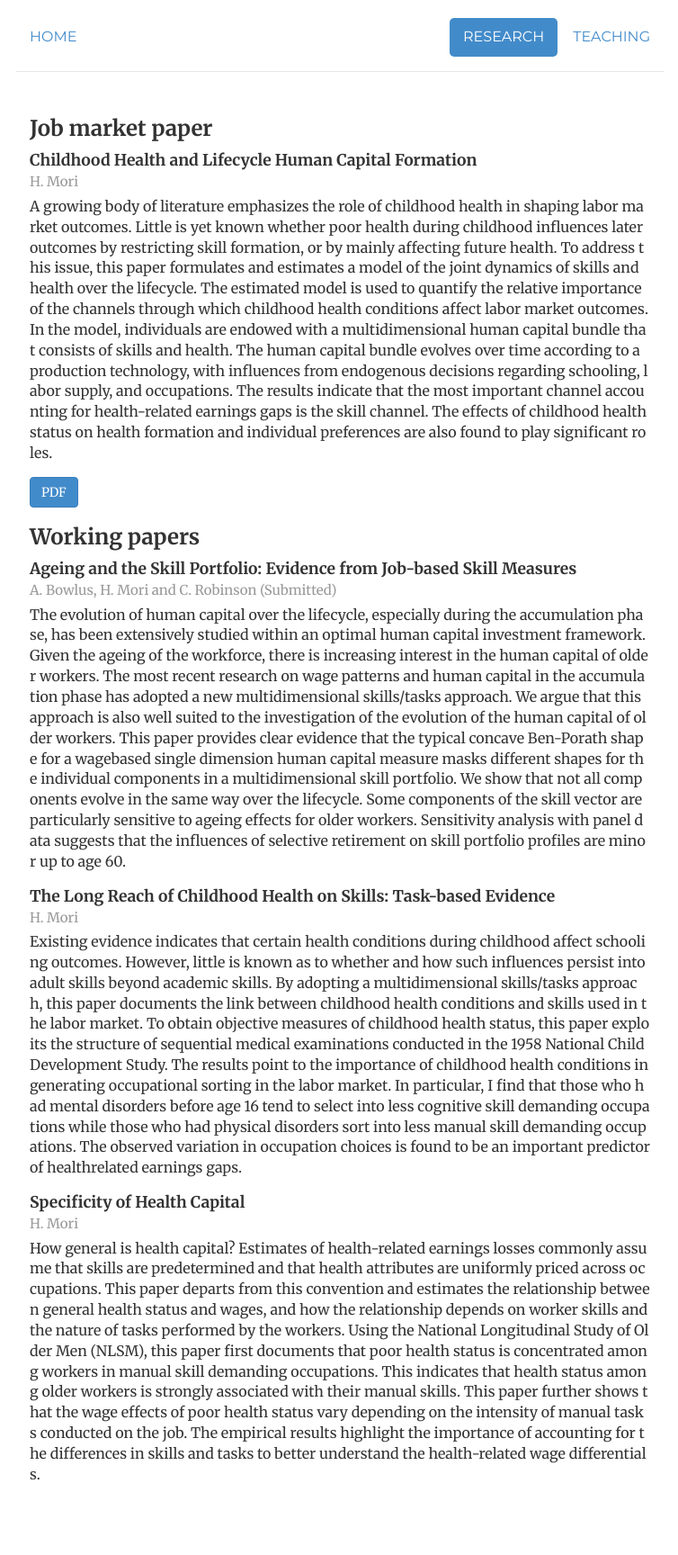
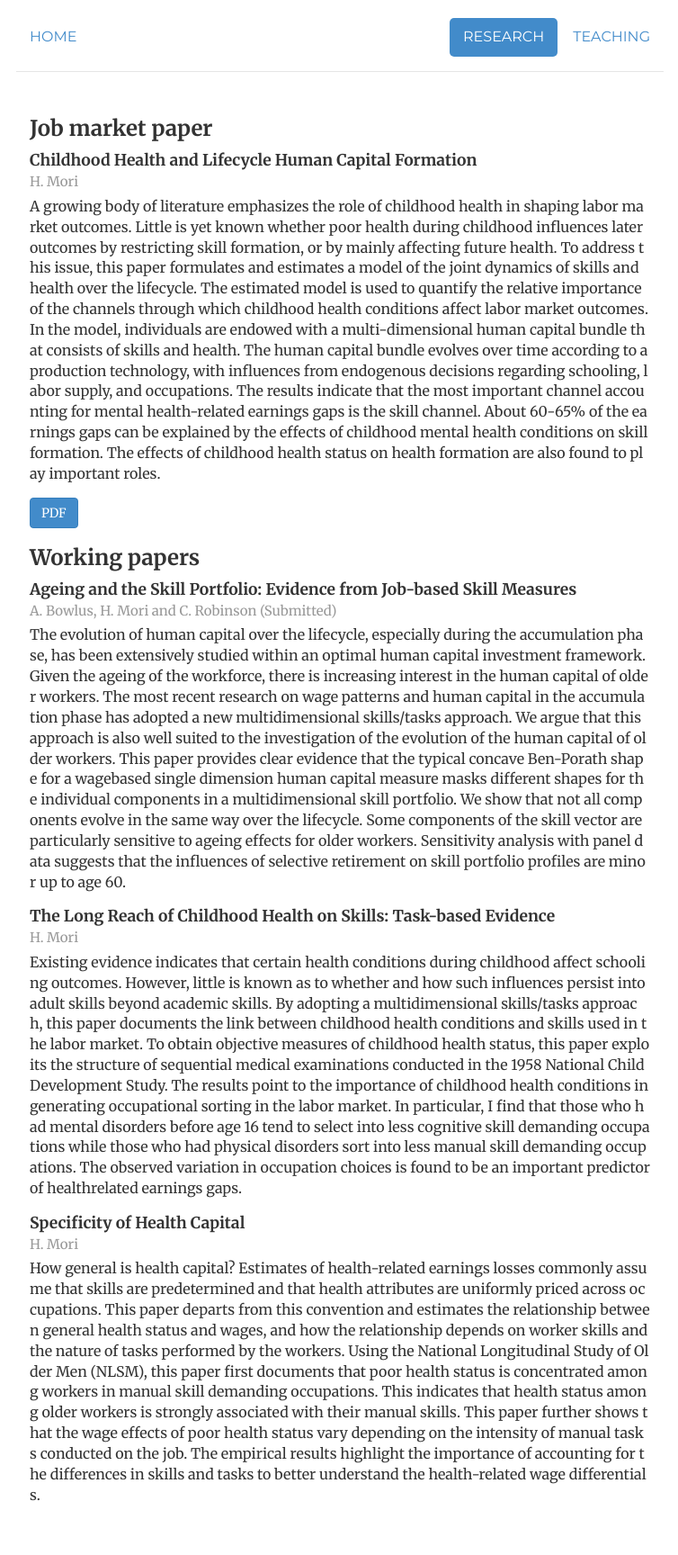
Before and after one commit to morihiroaki/morihiroaki.github.io, a Jekyll site: the page built from research.html, in a window 1280 px wide. Shown: the whole page at 90% size, without its empty margins (262-1016 px from the left). Built offline with Jekyll 4.4.1, drawn with Linux system fonts in a browser that asks for light colours; before the commit the page ends 1705 px from its top, so only the background shows below that.

Commit message:
Update research.html

```diff
--- a/research.html
+++ b/research.html
@@ -11,18 +11,22 @@ description:
 <div class='pTitle'>Childhood Health and Lifecycle Human Capital Formation</div>
 <div class='pAuthors'>H. Mori</div>
 <div class='pAbstract'>
-A growing body of literature emphasizes the role of childhood health in shaping labor market
-outcomes. Little is yet known whether poor health during childhood influences later
-outcomes by restricting skill formation, or by mainly affecting future health. To address
-this issue, this paper formulates and estimates a model of the joint dynamics of skills and
-health over the lifecycle. The estimated model is used to quantify the relative importance
-of the channels through which childhood health conditions affect labor market outcomes.
-In the model, individuals are endowed with a multidimensional human capital bundle that
-consists of skills and health. The human capital bundle evolves over time according to a production
-technology, with influences from endogenous decisions regarding schooling, labor
-supply, and occupations. The results indicate that the most important channel accounting
-for health-related earnings gaps is the skill channel. The effects of childhood health status
-on health formation and individual preferences are also found to play significant roles.
+A growing body of literature emphasizes the role of childhood health in shaping
+labor market outcomes. Little is yet known whether poor health during
+childhood influences later outcomes by restricting skill formation, or by mainly
+affecting future health. To address this issue, this paper formulates and estimates
+a model of the joint dynamics of skills and health over the lifecycle.
+The estimated model is used to quantify the relative importance of the channels
+through which childhood health conditions affect labor market outcomes. In the
+model, individuals are endowed with a multi-dimensional human capital bundle
+that consists of skills and health. The human capital bundle evolves over time
+according to a production technology, with influences from endogenous decisions
+regarding schooling, labor supply, and occupations. The results indicate that
+the most important channel accounting for mental health-related earnings gaps
+is the skill channel. About 60-65% of the earnings gaps can be explained by the
+effects of childhood mental health conditions on skill formation. The effects of
+childhood health status on health formation are also found to play important
+roles.
 </div>
 </div>
 <a target="_blank" href="/jmp_mori.pdf" class="btn btn-primary" title="Job Market Paper">PDF</a>
```
